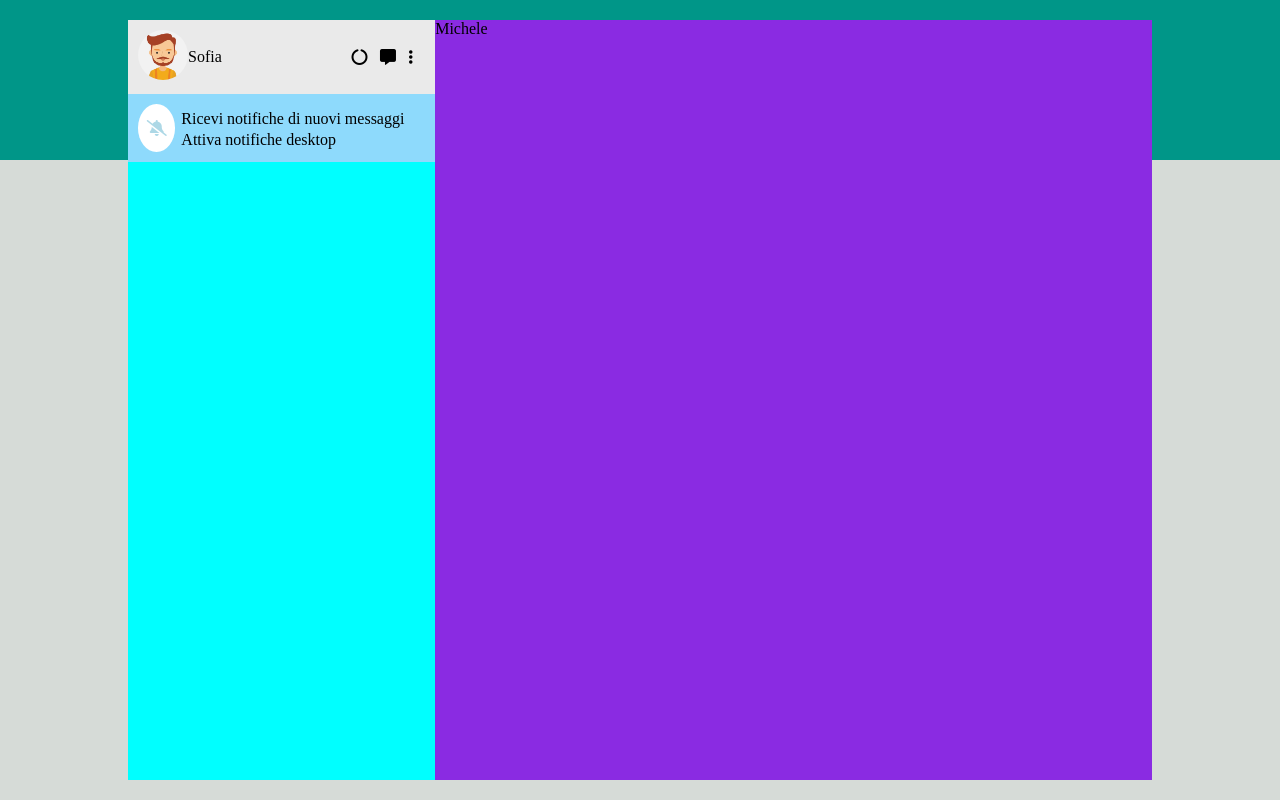
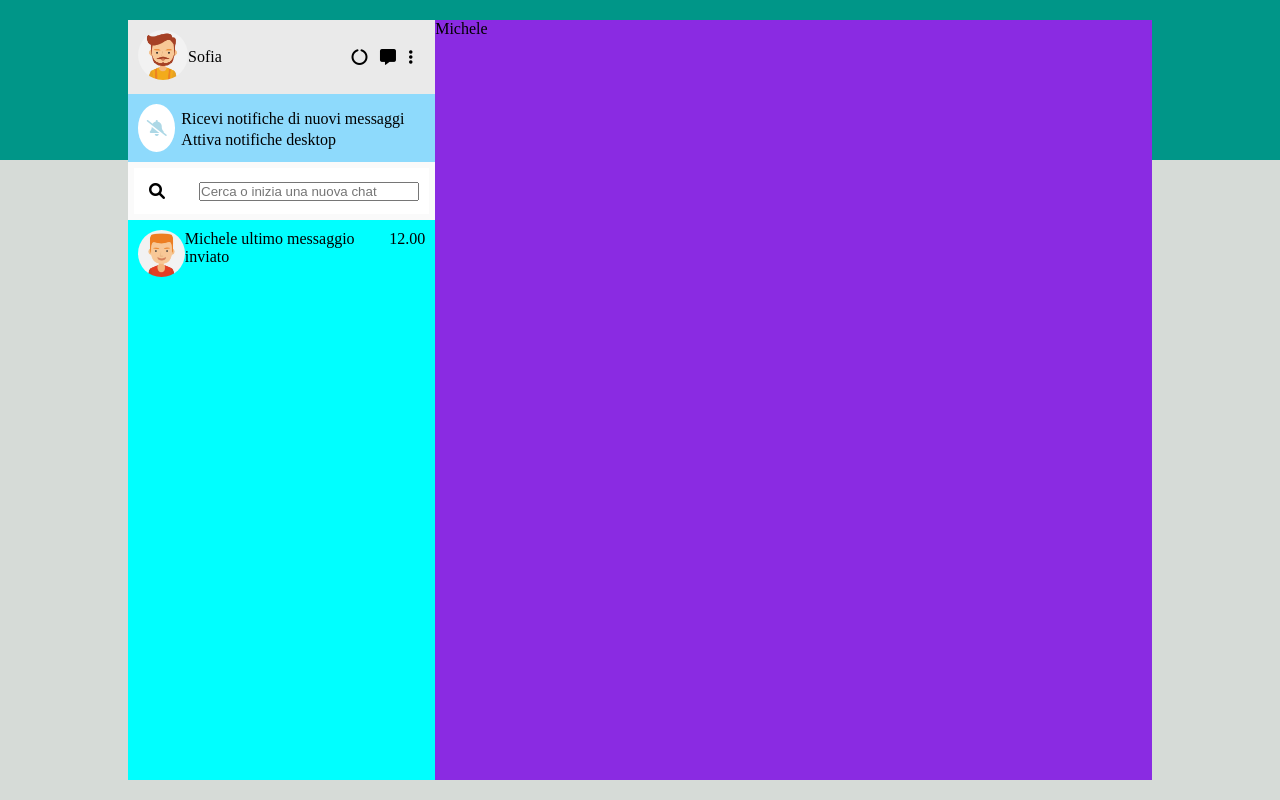
Before and after one commit to damianolagana/vue-boolzapp, a plain HTML site: page index.html in a window 1280 px wide. Drawn offline with nearby package versions, Linux system fonts and the light colour scheme.

Commit message:
search tab workinprogress

```diff
--- a/CSS/style.css
+++ b/CSS/style.css
@@ -30,12 +30,14 @@ body{
 
 /* WIDTH*/
 
-.w30{
-    width: 30%;
-}
+.w30{width: 30%;}
+.w80{width: 80%;}
+.w100{width: 100%;}
 
+/* PADDING */
 
-
+.p10px{padding: 10px;}
+.p5px{padding: 5px;}
 
 /* CONTAINER APP */
 
@@ -50,7 +52,6 @@ body{
 
 #chatBox{
     height: 100vh;
-    width: 100%;
     padding: 20px 0px;
 }
 
@@ -62,13 +63,11 @@ body{
 
 #navProfile{
     justify-content: space-between;
-    padding: 10px;
     background-color: #eaeaea;
 }
 
 #activeNotifica{
     background-color: #8edafc;
-    padding: 10px;
 }
 
 #bellIcon{
@@ -95,6 +94,19 @@ body{
 #activeNotifica :last-of-type{
     padding: 3px;
 }
+
+
+
+/* SEARCHTAB */
+#searchTab{
+    border: 6px solid #fafafa;
+    padding: 10px;
+    background-color: white;
+    justify-content: space-between;
+    align-items: center
+}
+
+
 /* CHATWINDOW */
 
 #chatWindow{
--- a/index.html
+++ b/index.html
@@ -12,9 +12,9 @@
 <body>
     <div id="app">
         <div id="container" class="flex">
-            <div id="chatBox" class="flex">
+            <div id="chatBox" class="flex w100">
                 <div id="leftNav" class="w30">
-                    <div id="navProfile" class="flex alignCenter">
+                    <div id="navProfile" class="flex alignCenter p10px">
                         <div class="flex alignCenter">
                             <div class="avatarBox">
                                 <img src="./img/avatar_4.jpg" alt="">
@@ -28,7 +28,7 @@
                             <i class="fa-solid fa-ellipsis-vertical"></i>
                         </div>
                     </div>
-                    <div id="activeNotifica" class="flex">
+                    <div id="activeNotifica" class="flex p10px">
                         <div id="bellIcon" class="alignCenter">
                             <i class="fa-solid fa-bell-slash"></i>
                         </div>
@@ -37,6 +37,28 @@
                             <span>Attiva notifiche desktop</span>
                         </div>
 
+                    </div>
+                    <div id="searchTab" class="flex">
+                        <div>
+                            <i class="fa-solid fa-magnifying-glass p5px"></i>
+                        </div>
+                        <div class="w80">
+                            <input class="w100" type="text" placeholder="Cerca o inizia una nuova chat">
+
+                        </div>
+                    </div>
+                    <div id="chatHistory">
+                        <div class="flex p10px">
+                            <div class="avatarBox">
+                                <img src="./img/avatar_1.jpg" alt="">
+                            </div>
+                            <div>
+                                <span>Michele</span>
+                                <span>ultimo messaggio inviato</span>
+
+                            </div>
+                            <span>12.00</span>
+                        </div>
                     </div>
                 </div>
                 <div id="chatWindow">Michele</div>
```
